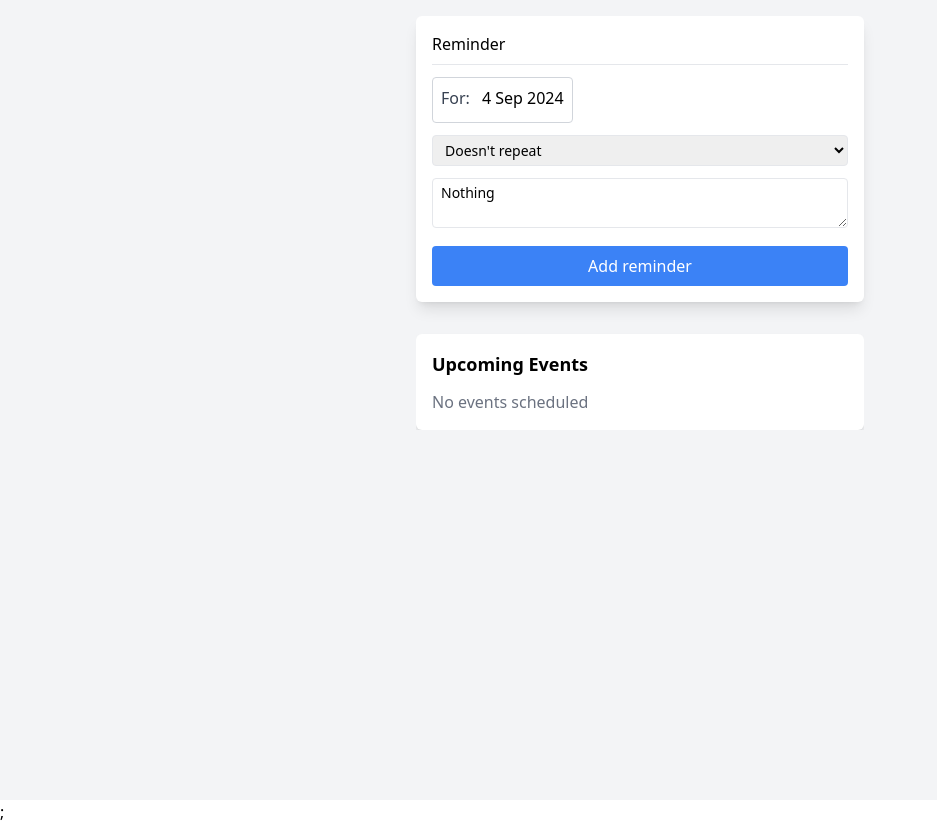
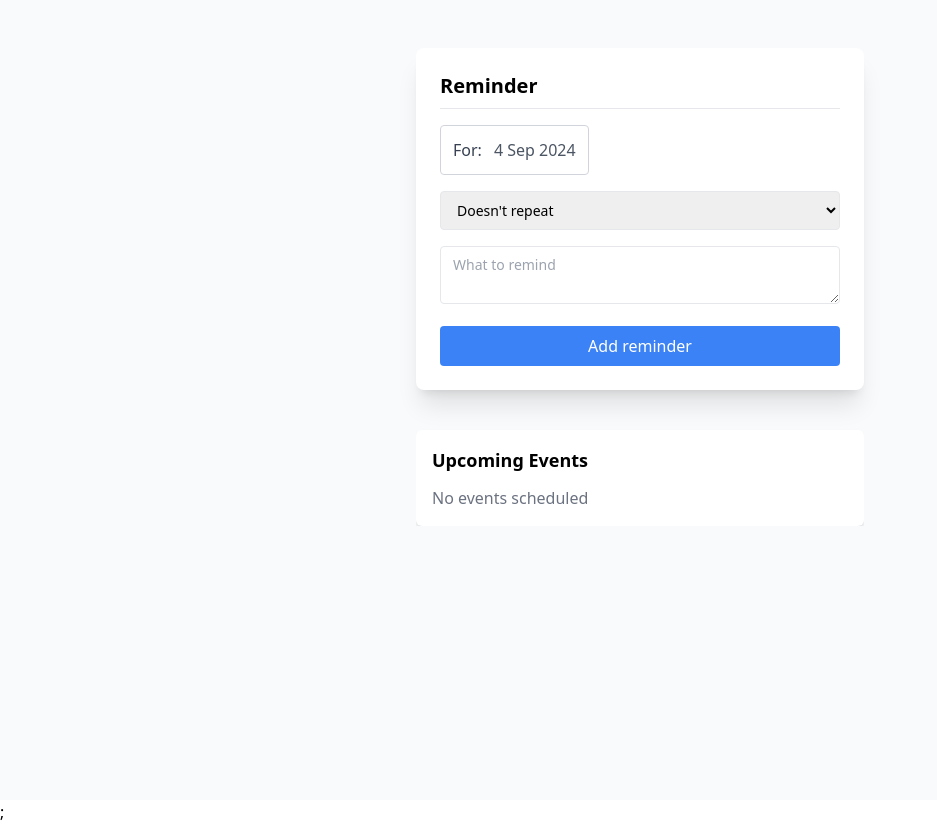
Before and after one commit to manishshivhare/PearlThought_Project, a React (Create React App) app: page / in a window 1280 px wide. Shown: the whole page, without its empty margins (0-937 px from the left). Built offline with nearby package versions, Linux system fonts and the light colour scheme.

Commit message:
form UI enhanced

```diff
--- a/src/Zustand/store.js
+++ b/src/Zustand/store.js
@@ -4,7 +4,7 @@ import dayjs from 'dayjs';
 const useDateStore = create((set) => ({
   startDate: dayjs().startOf('day'),
   repeat: "Doesn't repeat",
-  description: 'Nothing',
+  description: '',
   setStartDate: (date) => set({ startDate: date }),
   setEndDate: (date) => set({ endDate: date }),
   setRepeat: (value) => set({ repeat: value }),
--- a/src/components/CustomRecurrenceModal.jsx
+++ b/src/components/CustomRecurrenceModal.jsx
@@ -44,9 +44,10 @@ const CustomRecurrenceModal = ({ onClose }) => {
       repeatEvery > 1 ? "s" : ""
     }`;
 
-
     if (repeatType === "week" && selectedDays.length > 0) {
-      const selectedDaysString = selectedDays
+      // Sort selected days in ascending order
+      const sortedSelectedDays = [...selectedDays].sort((a, b) => a - b);
+      const selectedDaysString = sortedSelectedDays
         .map((index) => day[index].substring(0, 3))
         .join(", ");
       recurrenceString += ` on ${selectedDaysString}`;
@@ -247,29 +248,29 @@ const CustomRecurrenceModal = ({ onClose }) => {
         {/* Custom Buttons Section */}
         <div className="flex justify-end gap-2">
           <button
-            onClick={handleCancel} // Cancel button logic
-            className="text-gray-600 bg-white border border-gray-300 rounded-md px-4 py-2 hover:bg-gray-100"
-            aria-label="Cancel"
+            onClick={handleCancel} // Cancel and close the modal
+            className="bg-red-500 text-white px-4 py-1 rounded"
           >
             Cancel
           </button>
           <button
-            onClick={handleSaveRecurrenceRule}
-            className="text-white bg-blue-500 rounded-md px-4 py-2 hover:bg-blue-600"
-            aria-label="Save"
+            onClick={handleSaveRecurrenceRule} // Save the recurrence rule
+            className="bg-blue-500 text-white px-4 py-1 rounded"
           >
             Save
           </button>
         </div>
 
-        {/* DateSelector component */}
+        {/* Date Selector Modal */}
         {showDateSelector && (
           <DateSelector
             onClose={handleDateSelectorClose}
-            selectedDate={endDate}
+            initialDate={endDate}
           />
         )}
-      <div className="mt-3 border text-sm bg-gray-200 p-1 rounded">{constructRecurrenceString}</div>
+        <div className="mt-3 border text-sm bg-gray-200 p-1 rounded">
+          {constructRecurrenceString}
+        </div>
       </div>
     </div>
   );
--- a/src/components/Form.jsx
+++ b/src/components/Form.jsx
@@ -15,7 +15,6 @@ const Form = () => {
     setRepeat,
     setDescription,
   } = useDateStore();
-  const [error, setError] = useState(null)
   const [date, setDate] = useState(dayjs().format("D MMM YYYY"));
   const [showDateSelector, setShowDateSelector] = useState(false);
   const [isCustomRecurrenceModalOpen, setIsCustomRecurrenceModalOpen] = useState(false);
@@ -38,13 +37,10 @@ const Form = () => {
   };
 
   const handleSubmit = () => {
-    if(description === ""){
-      setError("Can't be empty")
-    }
     const newEvent = {
       startDate,
       repeat,
-      description,
+      description: description || "Nothing serious",
     };
     const updatedEvents = [...events, newEvent];
     setEvents(updatedEvents);
@@ -57,7 +53,6 @@ const Form = () => {
   useEffect(() => {
     const selectedDate = dayjs(date, "D MMM YYYY");
     setRepeatOptions([
-
       "Daily",
       `Weekly on ${selectedDate.format("dddd")}`,
       `Monthly on ${selectedDate.format("D")}`,
@@ -70,7 +65,6 @@ const Form = () => {
     localStorage.setItem("events", JSON.stringify(events));
   }, [events]);
 
-  // Update options when repeat changes
   useEffect(() => {
     if (repeat === "Custom...") {
       setIsCustomRecurrenceModalOpen(true);
@@ -92,21 +86,23 @@ const Form = () => {
   };
 
   return (
-    <div className="flex flex-col items-center min-h-screen bg-gray-100 p-4">
-      <div className="task-form bg-white shadow-lg rounded-md p-4 w-full max-w-md">
-        <div className="tabs flex justify-between border-b pb-2 mb-3">
-          Reminder
+    <div className="flex flex-col items-center min-h-screen bg-gray-50 p-6 sm:p-12">
+      <div className="task-form bg-white shadow-xl rounded-lg p-6 w-full max-w-md">
+        <div className="tabs flex justify-between items-center border-b pb-2 mb-4">
+          <h2 className="text-xl font-semibold">Reminder</h2>
         </div>
 
-        <div className="flex mb-3 gap-2">
+        <div className="flex mb-4 gap-3 items-center">
           <div
-            className="date-time-picker flex gap-3 border border-gray-300 rounded p-2 cursor-pointer hover:border-blue-500 transition-all"
+            className="date-time-picker flex items-center gap-3 border border-gray-300 rounded p-3 cursor-pointer hover:border-blue-500 transition-all"
             onClick={() => setShowDateSelector(true)}
+            role="button"
+            aria-label="Select Date"
           >
-            <label className="block text-md font-medium text-gray-700 mb-1">
+            <label className="block text-md font-medium text-gray-700">
               For:
             </label>
-            {date}
+            <span className="text-gray-600">{date}</span>
           </div>
         </div>
 
@@ -123,11 +119,12 @@ const Form = () => {
           </>
         )}
 
-        <div className="repeat-dropdown mb-3">
+        <div className="repeat-dropdown mb-4">
           <select
             value={repeat}
             onChange={(e) => setRepeat(e.target.value)}
-            className="border rounded px-2 py-1 text-sm w-full"
+            className="border rounded px-3 py-2 text-sm w-full transition focus:ring focus:ring-blue-200 focus:outline-none"
+            aria-label="Repeat Options"
           >
             {repeatOptions.map((option, index) => (
               <option key={index} value={option}>
@@ -137,18 +134,20 @@ const Form = () => {
           </select>
         </div>
 
-        <div className={cn("description mb-3")}>
+        <div className="description mb-4">
           <textarea
             placeholder="What to remind"
             value={description}
             onChange={(e) => setDescription(e.target.value)}
-            className="border rounded w-full px-2 py-1 text-sm"
+            className="border rounded w-full px-3 py-2 text-sm transition focus:ring focus:ring-blue-200 focus:outline-none"
+            aria-label="Reminder Description"
           ></textarea>
         </div>
 
         <button
           onClick={handleSubmit}
-          className="bg-blue-500 text-white py-2 px-4 rounded w-full"
+          className="bg-blue-500 text-white py-2 px-4 rounded w-full transition duration-300 ease-in-out transform hover:bg-blue-600 hover:scale-105 focus:outline-none focus:ring-2 focus:ring-blue-400 focus:ring-opacity-50"
+          aria-label="Add Reminder"
         >
           Add reminder
         </button>
@@ -161,7 +160,7 @@ const Form = () => {
         />
       )}
 
-      <div className="mini-calendar-container w-full mt-4 max-w-md overflow-x-auto">
+      <div className="mini-calendar-container w-full mt-6 max-w-md overflow-x-auto">
         <MiniCalendar events={events} onRemoveEvent={handleRemoveEvent} />
       </div>
     </div>
```
